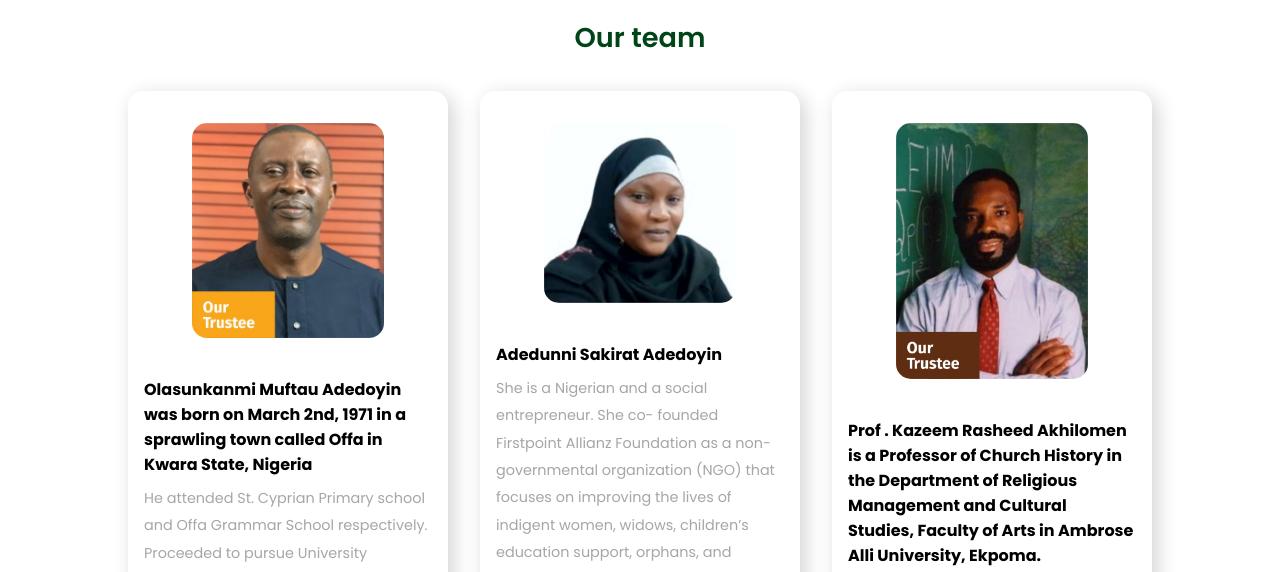
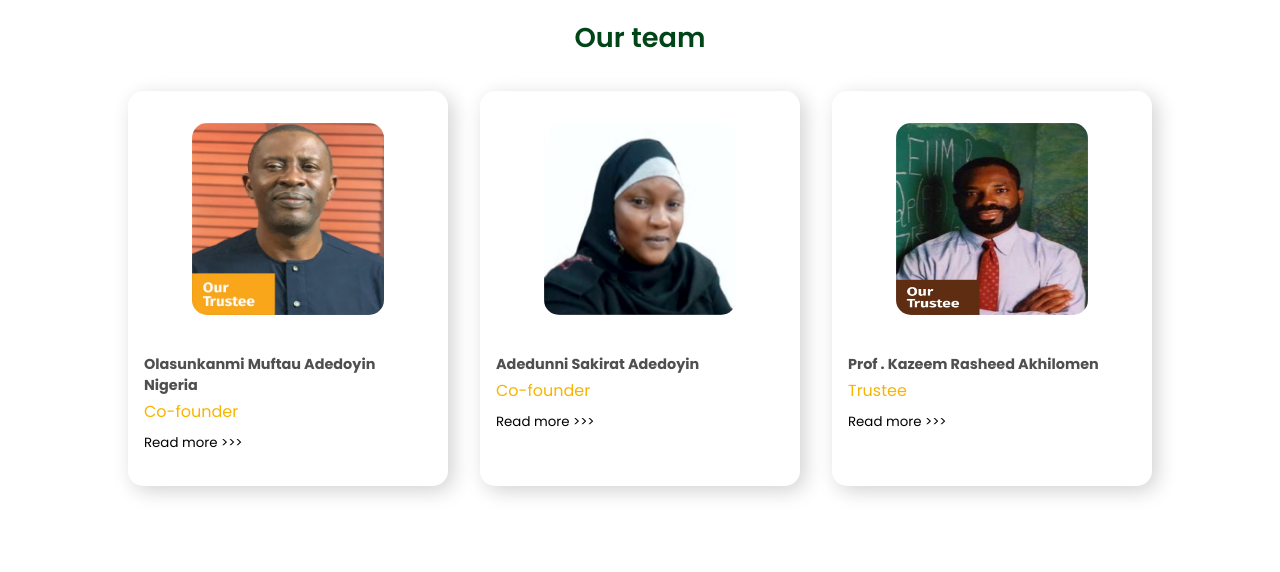
Before and after one commit to victorskydotdev/firstpoint, an Eleventy site: page src/about.njk in a window 1280 px wide. Shown: the part 1950-2522 px from the top of the page. Built offline with nearby package versions, Linux system fonts and the light colour scheme; Eleventy itself is replaced by a stand-in of ours; files that its build step writes are made by us from their sources.

Commit message:
made some copy modification

```diff
--- a/src/_includes/footer.njk
+++ b/src/_includes/footer.njk
@@ -2,7 +2,10 @@
 	<div class="container">
 		<div class="brand">
 			<img src="/assets/Logo.png" alt="" />
-			<h4>Firstpoint</h4>
+			<h4>
+				Firstpoint <br />
+				Foundation
+			</h4>
 		</div>
 
 		<div class="contact-info">
--- a/src/about.njk
+++ b/src/about.njk
@@ -98,31 +98,42 @@ layout: 'base.njk'
 			<img src="/assets/team-member1.jpeg" alt="" />
 
 			<div class="member-details">
-				<h4>
-					Olasunkanmi Muftau Adedoyin was born on March 2nd, 1971 in a sprawling
-					town called Offa in Kwara State, Nigeria
-				</h4>
+				<h4 class="name">Olasunkanmi Muftau Adedoyin Nigeria</h4>
+
+				<div class="designation">Co-founder</div>
+
+				<button class="readmore-btn">Read more >>></button>
+
+				<div class="readmore">
+					<p>
+						Olasunkanmi Muftau Adedoyin was born on March 2nd, 1971 in a
+						sprawling town called Offa in Kwara State, Nigeria
+					</p>
+
 					<p>
 						He attended St. Cyprian Primary school and Offa Grammar School
-					respectively. Proceeded to pursue University education in the northern
-					part of the country and graduated with Bachelor of Science in
-					Management Studies at Usman Dan Fodio University, Sokoto and
+						respectively. Proceeded to pursue University education in the
+						northern part of the country and graduated with Bachelor of Science
+						in Management Studies at Usman Dan Fodio University, Sokoto and
 						thereafter did his National Youth Service in Cross Rivers State.
 					</p>
 
 					<p>
-					Olasunkami is an experienced and iconic entrepreneur whom have worked
-					with many Freight Forwarding Company's before he eventually
-					established his own company named Access Freight Int'l Ltd in which he
-					has been the Managing Director over the years.
+						Olasunkami is an experienced and iconic entrepreneur whom have
+						worked with many Freight Forwarding Company's before he eventually
+						established his own company named Access Freight Int'l Ltd in which
+						he has been the Managing Director over the years.
 					</p>
 
 					<p>
 						Olasunkanmi believed so much in his country, Nigeria, with a keen
 						passion for the underprivileged, this was the foundation of his
-					philanthropical philosophy, that it is important for humanity to give
-					back to the society.
+						philanthropical philosophy, that it is important for humanity to
+						give back to the society.
 					</p>
+
+					<button class="collapse">Collapse</button>
+				</div>
 			</div>
 		</div>
 
@@ -131,7 +142,13 @@ layout: 'base.njk'
 			<img src="/assets/team-member2.jpeg" alt="" />
 
 			<div class="member-details">
-				<h4>Adedunni Sakirat Adedoyin</h4>
+				<h4 class="name">Adedunni Sakirat Adedoyin</h4>
+
+				<div class="designation">Co-founder</div>
+
+				<button class="readmore-btn">Read more >>></button>
+
+				<div class="readmore">
 					<p>
 						She is a Nigerian and a social entrepreneur. She co- founded
 						Firstpoint Allianz Foundation as a non- governmental organization
@@ -140,13 +157,13 @@ layout: 'base.njk'
 					</p>
 
 					<p>
-					Her passion for Humanitarian and community service has made her stand
-					her out among others. “Finding myself among the needy made me realize
-					they are just disadvantaged as some are very intelligent and smart and
-					what they need is help and support”. A single person can’t carry the
-					burden, so the idea came to try and pull together, comfortable and
-					compassionate individuals to support, impact and touch lives, to make
-					living better.
+						Her passion for Humanitarian and community service has made her
+						stand her out among others. “Finding myself among the needy made me
+						realize they are just disadvantaged as some are very intelligent and
+						smart and what they need is help and support”. A single person can’t
+						carry the burden, so the idea came to try and pull together,
+						comfortable and compassionate individuals to support, impact and
+						touch lives, to make living better.
 					</p>
 
 					<p>
@@ -154,24 +171,34 @@ layout: 'base.njk'
 						before proceeding to co founding a Non-Governmental Organisation
 						(Firstpoint Allianz Foundation)
 					</p>
+
+					<button class="collapse">Collapse</button>
+				</div>
 			</div>
 		</div>
 
+		<!-- team member 3 -->
 		<div class="team-member-wrap">
 			<img src="/assets/team-member3.jpeg" alt="" />
 
 			<div class="member-details">
-				<h4>
+				<h4 class="name">Prof . Kazeem Rasheed Akhilomen</h4>
+
+				<div class="designation">Trustee</div>
+
+				<button class="readmore-btn">Read more >>></button>
+
+				<div class="readmore">
+					<p>
 						Prof . Kazeem Rasheed Akhilomen is a Professor of Church History in
 						the Department of Religious Management and Cultural Studies, Faculty
 						of Arts in Ambrose Alli University, Ekpoma.
-				</h4>
-
+					</p>
 					<p>
 						He graduated from the then Bendel State University, Ekpoma in the
-					Department of Religious Studies and Philosophy in 1988. As a promising
-					academic, he was employed by the University as a Graduate Assistant in
-					1989 after his completion of the mandatory NYSC.
+						Department of Religious Studies and Philosophy in 1988. As a
+						promising academic, he was employed by the University as a Graduate
+						Assistant in 1989 after his completion of the mandatory NYSC.
 					</p>
 
 					<p>
@@ -180,11 +207,14 @@ layout: 'base.njk'
 					</p>
 
 					<p>
-					Prof. Kazeem as he is fondly called by many has held so many academic
-					and administrative positions within and outside the University; the
-					most recent being the Dean, Students’ Affair Division, Ambrose Alli
-					University (2016 - 2019).
+						Prof. Kazeem as he is fondly called by many has held so many
+						academic and administrative positions within and outside the
+						University; the most recent being the Dean, Students’ Affair
+						Division, Ambrose Alli University (2016 - 2019).
 					</p>
+
+					<button class="collapse">Collapse</button>
+				</div>
 			</div>
 		</div>
 	</div>
--- a/src/scss/_out-team.scss
+++ b/src/scss/_out-team.scss
@@ -29,6 +29,7 @@
 				width: 60%;
 				margin-bottom: 2em;
 				border-radius: 15px;
+				aspect-ratio: 5/5;
 			}
 
 			.member-details {
@@ -36,15 +37,32 @@
 				margin: 0 auto;
 				text-align: left;
 
-				h4 {
-					margin-bottom: 0.5em;
+				.name {
+					margin-bottom: 0.2em;
+					font-size: 0.9rem;
+					color: $body-heading-text-color;
 				}
 
-				p {
-					margin-bottom: 1em;
-					color: $body-paragraph-text-color;
-					font-size: 0.9rem;
-					line-height: 1.9;
+				.designation {
+					color: $accent-color;
+					margin-bottom: 0.3em;
+				}
+
+				.readmore-btn {
+					background: transparent;
+					border: none;
+					font-family: $font-family;
+					cursor: pointer;
+				}
+
+				.readmore {
+					display: none;
+					p {
+						margin-bottom: 1em;
+						color: $body-paragraph-text-color;
+						font-size: 0.9rem;
+						line-height: 1.9;
+					}
 				}
 			}
 		}
@@ -60,3 +78,7 @@
 		}
 	}
 }
+
+.readmore-active {
+	display: block;
+}
```
Also changed, not shown: public/about/index.html, public/css/main.css, public/index.html, src/css/main.css, 1 other file. Lines whose indentation alone changed are shown as unchanged.
